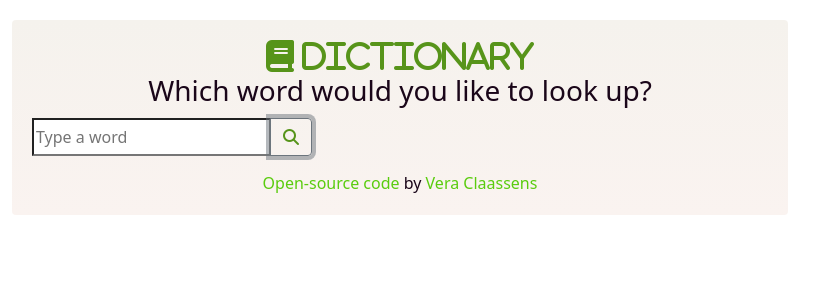
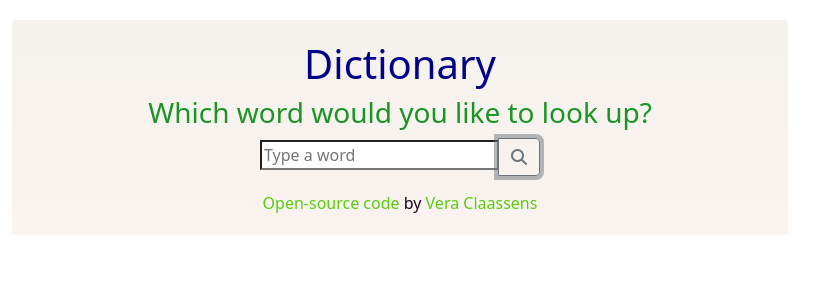
Before and after one commit to Vera-NL/dictionary-app-vera-claassens, a React (Create React App) app: page / in a window 1280 px wide. Shown: the top 300 px of the page, without its empty margins (0-839 px from the left). Built offline with nearby package versions, Linux system fonts and the light colour scheme.

Commit message:
Updated CSS and added Synonyms component

```diff
--- a/src/App.css
+++ b/src/App.css
@@ -5,10 +5,6 @@
   margin-top: 20px;
   padding: 20px;
   text-align: center;
-}
-
-.fas {
-  color:rgb(87, 148, 26);
 }
 
 .Footer {
@@ -20,3 +16,11 @@
     color: #5acc0e;
     text-decoration: none;
   }
+
+  h1 {
+    color: darkblue;
+  }
+
+  h3 {
+    color: rgb(26, 148, 36);
+  }
--- a/src/App.js
+++ b/src/App.js
@@ -7,7 +7,7 @@ export default function App() {
     <div className="container-fluid">
       <div className="app-shadow-lg" id="app">
 
-        <i className="fas fa-book fa-2x"> Dictionary</i>
+        <h1>Dictionary</h1>
 
         <h3>Which word would you like to look up?</h3>
 
--- a/src/Dictionary.css
+++ b/src/Dictionary.css
@@ -1,6 +1,12 @@
+li {
+    list-style: none;
+}
+
 .Dictionary {
     color: darkblue;
-    font-weight: bold;
-    margin-top: 10px;
-    text-align: center;
 }
+
+#input-group {
+    display: block;
+    margin: 0 auto;
+}
--- a/src/Dictionary.js
+++ b/src/Dictionary.js
@@ -8,6 +8,7 @@ export default function Dictionary () {
     let [results, setResults] = useState(null);
 
     function handleResponse (response) {
+        console.log(response);
         setResults(response.data[0]);
     }
 
@@ -25,8 +26,8 @@ export default function Dictionary () {
 
     return (
         <div className="Dictionary">
-            <form className="search" onSubmit={search}>
-                <div className="input-group">
+            <form className="Search" onSubmit={search}>
+                <div className="input-group" id="input-group">
                     <input type="search" placeholder="Type a word" onChange={handleKeywordChange} />
                     <button className="btn btn-outline-secondary"
                             type="submit"
--- a/src/Meaning.js
+++ b/src/Meaning.js
@@ -1,17 +1,22 @@
 import React from "react";
+import Synonyms from "./Synonyms";
 
 export default function Meaning(props) {
     return (
-    <div classname="Meaning">
+    <div className="Meaning">
         <h3>{props.meaning.partOfSpeech}</h3>
         {props.meaning.definitions.map(function (definition, index)
         {
             return (
                 <div key={index}>
                     <p>
+                        <strong>Definition: </strong>
                         {definition.definition}
                         <br />
-                        <em>{definition.example}</em>
+                        <strong>Example: </strong>
+                        <em> {definition.example}</em>
+                        <br />
+                        <Synonyms synonyms={definition.synonyms} />
                     </p>
                 </div>
             );
--- /dev/null
+++ b/src/Synonyms.js
@@ -0,0 +1,19 @@
+import React from "react";
+
+export default function Synonyms(props) {
+if (props.synonyms) {
+    return (
+        <ul className="Synonyms">
+            <strong>Synonyms: </strong>
+            {props.synonyms.map(function (synonym, index){
+                return(
+                    <li key={index}>
+                        {synonym}
+                    </li>);
+                })}
+        </ul>
+        );
+} else {
+    return null;
+}
+}
```
